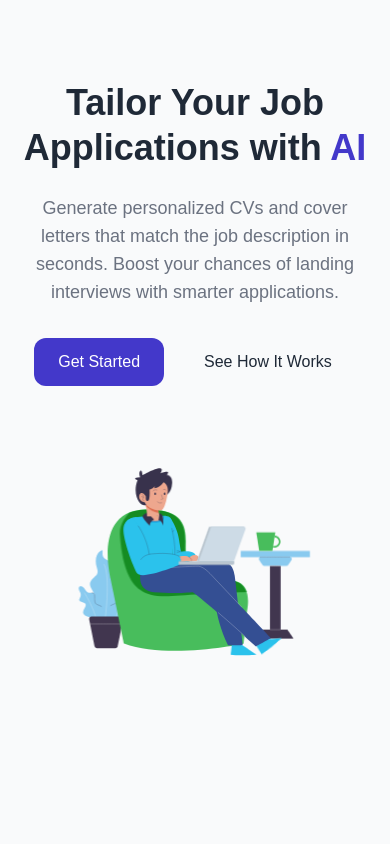
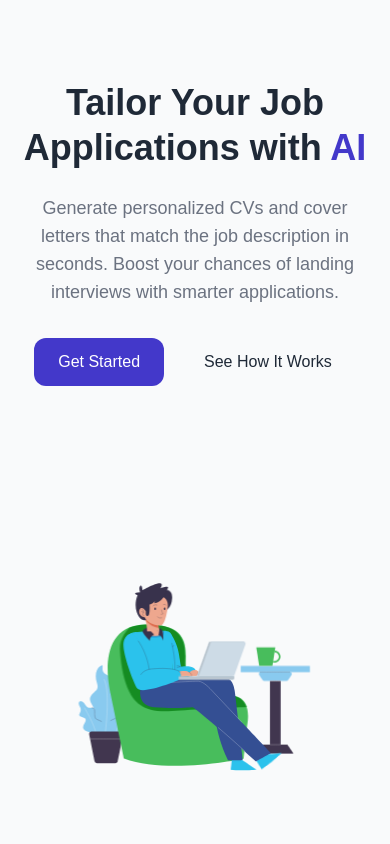
Before and after one commit to nikachitava/tailor_my_job, a Next.js app: page / in a window 390 px wide. Shown: the top 844 px of the page. Built offline with nearby package versions, Linux system fonts and the light colour scheme.

Commit message:
create fade in animation component and wrap sections into it

```diff
--- /dev/null
+++ b/components/FadeInWhenVisible.tsx
@@ -0,0 +1,38 @@
+"use client";
+
+import { motion, useAnimation } from "framer-motion";
+import { useInView } from "react-intersection-observer";
+import { useEffect } from "react";
+
+export default function FadeInWhenVisible({
+    children,
+    delay = 0,
+    y = 40,
+}: {
+    children: React.ReactNode;
+    delay?: number;
+    y?: number;
+}) {
+    const controls = useAnimation();
+    const [ref, inView] = useInView({ triggerOnce: true, threshold: 0.2 });
+
+    useEffect(() => {
+        if (inView) {
+            controls.start({
+                opacity: 1,
+                y: 0,
+                transition: {
+                    duration: 0.6,
+                    ease: "easeOut",
+                    delay,
+                },
+            });
+        }
+    }, [controls, inView, delay]);
+
+    return (
+        <motion.div ref={ref} initial={{ opacity: 0, y }} animate={controls}>
+            {children}
+        </motion.div>
+    );
+}
--- a/sections/Hero.tsx
+++ b/sections/Hero.tsx
@@ -4,6 +4,7 @@ import CustomButton from "@/components/CustomButton";
 import React from "react";
 import heroAnimation from "../public/assets/heroAnimation.json";
 import dynamic from "next/dynamic";
+import FadeInWhenVisible from "@/components/FadeInWhenVisible";
 
 const Lottie = dynamic(() => import("lottie-react"), {
     ssr: false,
@@ -11,8 +12,9 @@ const Lottie = dynamic(() => import("lottie-react"), {
 
 const Hero = () => {
     return (
+        <FadeInWhenVisible>
             <section className="bg-background text-foreground py-20 px-4 md:px-10">
-            <div className="max-w-6xl mx-auto flex flex-col md:flex-row items-center gap-10">
+                <div className="min-h-screen max-w-6xl mx-auto flex flex-col md:flex-row items-center gap-10">
                     <div className="flex-1 text-center md:text-left">
                         <h1 className="text-4xl md:text-5xl font-bold leading-tight">
                             Tailor Your Job Applications
@@ -20,9 +22,10 @@ const Hero = () => {
                             <span className="text-primary">AI</span>
                         </h1>
                         <p className="mt-6 text-lg text-muted max-w-lg">
-                        Generate personalized CVs and cover letters that match
-                        the job description in seconds. Boost your chances of
-                        landing interviews with smarter applications.
+                            Generate personalized CVs and cover letters that
+                            match the job description in seconds. Boost your
+                            chances of landing interviews with smarter
+                            applications.
                         </p>
                         <div className="mt-8 flex justify-center md:justify-start gap-4">
                             <CustomButton
@@ -47,6 +50,7 @@ const Hero = () => {
                     </div>
                 </div>
             </section>
+        </FadeInWhenVisible>
     );
 };
 
--- a/sections/HowItWorks.tsx
+++ b/sections/HowItWorks.tsx
@@ -1,17 +1,19 @@
 import React from "react";
 import HowItWorkCard from "@/components/HowItWorkCard";
 import { steps } from "@/data/constants";
+import FadeInWhenVisible from "@/components/FadeInWhenVisible";
 
 const HowItWorks = () => {
     return (
+        <FadeInWhenVisible delay={0.1}>
             <section className="bg-background text-foreground py-20 px-4 md:px-10">
                 <div className="max-w-6xl mx-auto text-center">
                     <h2 className="text-3xl md:text-4xl font-bold mb-4">
                         How It Works
                     </h2>
                     <p className="text-[var(--muted)] max-w-xl mx-auto mb-12">
-                    In just three simple steps, let AI take the guesswork out of
-                    job applications.
+                        In just three simple steps, let AI take the guesswork
+                        out of job applications.
                     </p>
 
                     <div className="grid md:grid-cols-3 gap-10">
@@ -26,6 +28,7 @@ const HowItWorks = () => {
                     </div>
                 </div>
             </section>
+        </FadeInWhenVisible>
     );
 };
 
--- a/sections/Testimonials.tsx
+++ b/sections/Testimonials.tsx
@@ -3,9 +3,11 @@ import { Quote, Star } from "lucide-react";
 import { testimonials } from "@/data/testimonials";
 import React from "react";
 import { motion } from "framer-motion";
+import FadeInWhenVisible from "@/components/FadeInWhenVisible";
 
 const Testimonials = () => {
     return (
+        <FadeInWhenVisible delay={0.4}>
             <section className="py-24 px-6 md:px-12 bg-[#0a0a0a] text-white relative z-10 overflow-hidden">
                 <div className="max-w-6xl mx-auto text-center mb-16">
                     <h2 className="text-4xl md:text-5xl font-bold">
@@ -46,7 +48,8 @@ const Testimonials = () => {
                             </motion.div>
 
                             <div className="flex gap-1 text-yellow-400 mb-4">
-                            {Array.from({ length: t.rating }).map((_, idx) => (
+                                {Array.from({ length: t.rating }).map(
+                                    (_, idx) => (
                                         <motion.div
                                             key={idx}
                                             whileHover={{ scale: 1.2 }}
@@ -57,7 +60,8 @@ const Testimonials = () => {
                                         >
                                             <Star className="w-5 h-5 fill-yellow-400" />
                                         </motion.div>
-                            ))}
+                                    )
+                                )}
                             </div>
 
                             <motion.p
@@ -80,7 +84,10 @@ const Testimonials = () => {
                                 </motion.div>
                                 <motion.div
                                     whileHover={{ x: 3 }}
-                                transition={{ type: "spring", stiffness: 300 }}
+                                    transition={{
+                                        type: "spring",
+                                        stiffness: 300,
+                                    }}
                                 >
                                     <div className="text-white font-semibold">
                                         {t.name}
@@ -96,6 +103,7 @@ const Testimonials = () => {
                     ))}
                 </div>
             </section>
+        </FadeInWhenVisible>
     );
 };
 
--- a/sections/TryItNow.tsx
+++ b/sections/TryItNow.tsx
@@ -3,6 +3,7 @@
 import React from "react";
 import { useState } from "react";
 import { Sparkles, Wand2 } from "lucide-react";
+import FadeInWhenVisible from "@/components/FadeInWhenVisible";
 
 const TryItNow = () => {
     const [input, setInput] = useState("");
@@ -18,23 +19,23 @@ const TryItNow = () => {
         }, 1200);
     };
     return (
+        <FadeInWhenVisible delay={0.3}>
             <section className="relative py-24 px-6 md:px-12 bg-gradient-to-br from-[#0f0f0f] to-[#1a1a1a] text-[var(--foreground)] overflow-hidden">
                 {/* Background glow blob */}
                 <div className="absolute -top-40 -left-40 w-[500px] h-[500px] bg-[var(--primary)] opacity-20 rounded-full blur-3xl pointer-events-none"></div>
 
                 <div className="relative max-w-6xl mx-auto grid md:grid-cols-2 gap-12 items-start z-10">
-                {/* Left */}
                     <div>
                         <h2 className="text-4xl md:text-5xl font-bold mb-4 tracking-tight">
                             Try It Live
                         </h2>
                         <p className="text-lg text-[var(--muted)] max-w-md leading-relaxed">
                             Paste a job description and instantly see how
-                        TailorMyJob customizes your response using powerful AI.
+                            TailorMyJob customizes your response using powerful
+                            AI.
                         </p>
                     </div>
 
-                {/* Right */}
                     <div className="bg-white/5 dark:bg-[#131313]/40 backdrop-blur-xl border border-white/10 rounded-2xl shadow-xl p-6 md:p-8 transition-all duration-300 hover:shadow-2xl group">
                         <textarea
                             rows={5}
@@ -61,6 +62,7 @@ const TryItNow = () => {
                     </div>
                 </div>
             </section>
+        </FadeInWhenVisible>
     );
 };
 
--- a/sections/WhyTailorMyJob.tsx
+++ b/sections/WhyTailorMyJob.tsx
@@ -2,9 +2,11 @@ import React from "react";
 
 import FeaturesCard from "@/components/FeaturesCard";
 import { features } from "@/data/constants";
+import FadeInWhenVisible from "@/components/FadeInWhenVisible";
 
 const WhyTailorMyJob = () => {
     return (
+        <FadeInWhenVisible delay={0.2}>
             <section className="bg-background text-foreground py-20 px-4 md:px-10">
                 <div className="max-w-6xl mx-auto grid md:grid-cols-2 gap-12 items-center">
                     {/* Left Side */}
@@ -13,9 +15,10 @@ const WhyTailorMyJob = () => {
                             Why TailorMyJob?
                         </h2>
                         <p className="text-[var(--muted)] mb-6 max-w-md">
-                        Tired of rewriting your CV for every job? TailorMyJob
-                        uses AI to customize your application — instantly and
-                        accurately. It’s built for speed, clarity, and results.
+                            Tired of rewriting your CV for every job?
+                            TailorMyJob uses AI to customize your application —
+                            instantly and accurately. It’s built for speed,
+                            clarity, and results.
                         </p>
                     </div>
 
@@ -32,6 +35,7 @@ const WhyTailorMyJob = () => {
                     </div>
                 </div>
             </section>
+        </FadeInWhenVisible>
     );
 };
 
```
Lines whose indentation alone changed are shown as unchanged.
